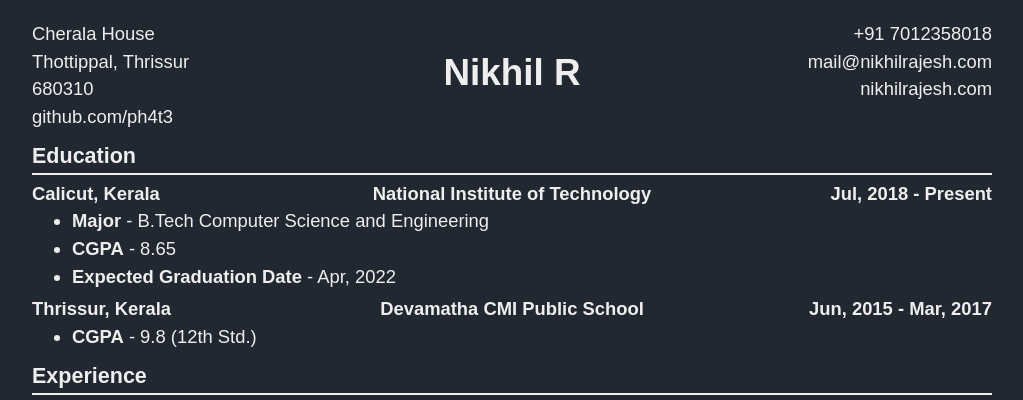
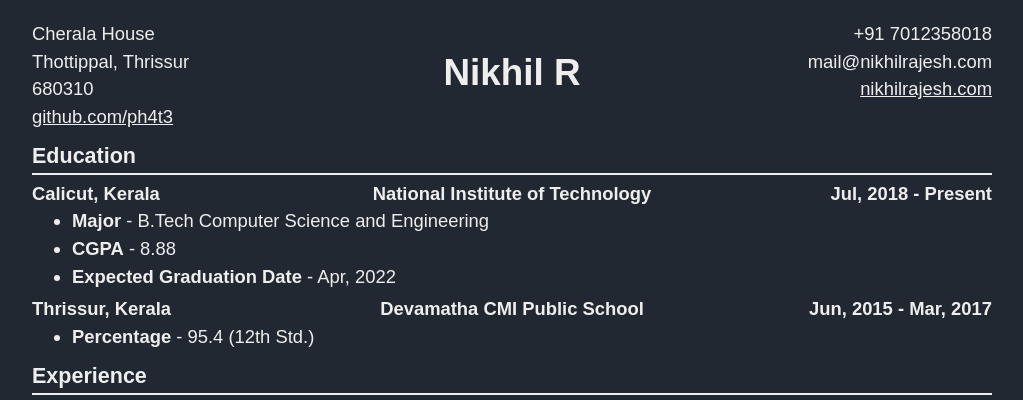
Before and after one commit to MaximusAlvarez/MyWebsite, an Angular app: page /resume in a window 1280 px wide. Shown: the top 400 px of the page, without its empty margins (128-1151 px from the left). Built offline with nearby package versions, Linux system fonts and the light colour scheme; what ngx-typed-js would draw is missing.

Commit message:
updated resume

```diff
--- a/src/app/resume/resume.component.html
+++ b/src/app/resume/resume.component.html
@@ -4,7 +4,7 @@
             Cherala House <br />
             Thottippal, Thrissur <br />
             680310 <br />
-            github.com/ph4t3
+            <a href="https://github.com/ph4t3">github.com/ph4t3</a>
         </div>
         <div class="center maxFlexWidth">
             <h1>Nikhil R</h1>
@@ -12,7 +12,7 @@
         <div class="right">
             +91 7012358018 <br />
             mail@nikhilrajesh.com <br />
-            nikhilrajesh.com
+            <a href="https://nikhilrajesh.com">nikhilrajesh.com</a>
         </div>
     </header>
     <main>
@@ -24,7 +24,7 @@
         </div>
         <ul>
             <li><b>Major</b> - B.Tech Computer Science and Engineering</li>
-            <li><b>CGPA</b> - 8.65</li>
+            <li><b>CGPA</b> - 8.88</li>
             <li><b>Expected Graduation Date</b> - Apr, 2022</li>
         </ul>
         <div class="flex heading">
@@ -33,7 +33,7 @@
             <div class="right">Jun, 2015 - Mar, 2017</div>
         </div>
         <ul>
-            <li><b>CGPA</b> - 9.8 (12th Std.)</li>
+            <li><b>Percentage</b> - 95.4 (12th Std.)</li>
         </ul>
         <h3 class="hasBottomBorder">Experience</h3>
         <div class="flex heading">
```
